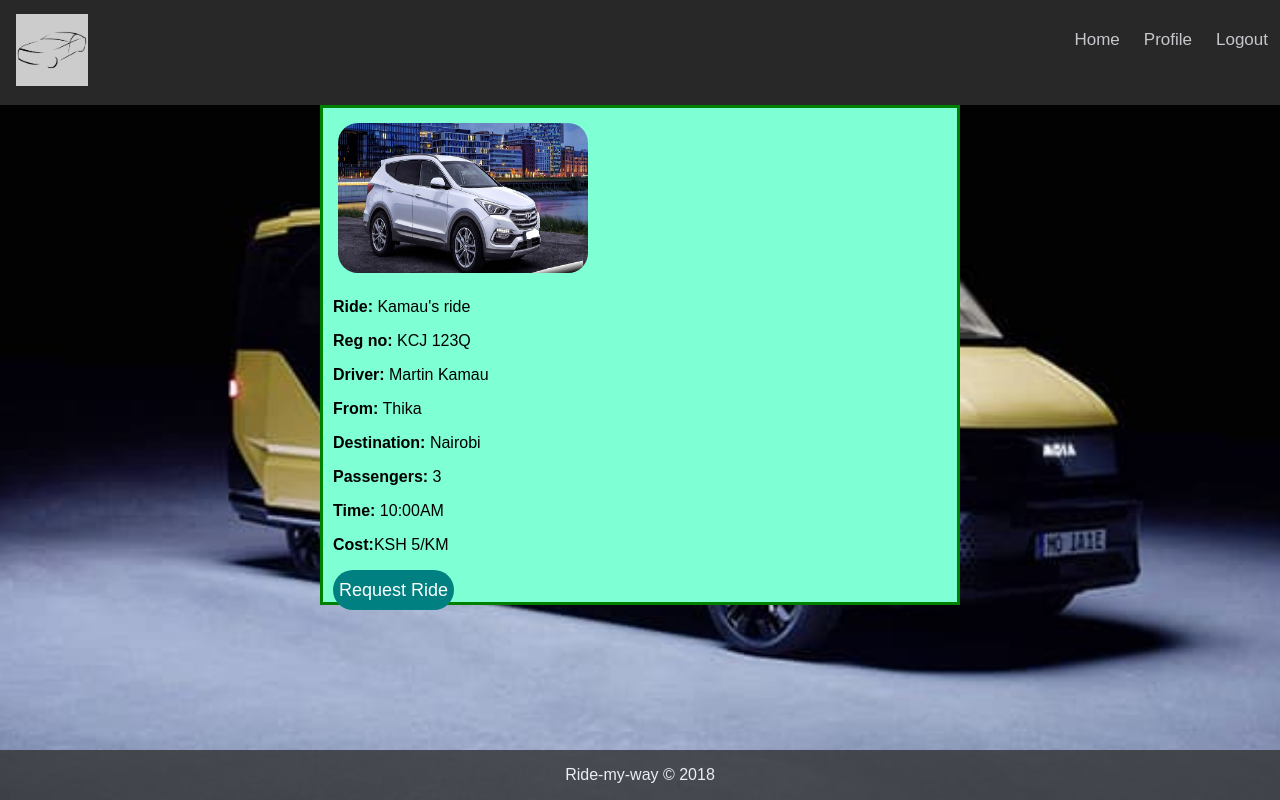
After one commit to Ogollah/Ride-my-way, a Python web app: template UI/templates/ride.html in a window 1280 px wide. The commit adds this page. Run offline with Jinja, Linux system fonts and the light colour scheme; the template is opened without the code that fills it, so the values that code supplies are empty.

Commit message:
[ft-#158454339] modify ride detail page and add button to home page

```diff
--- a/UI/static/styles/main.css
+++ b/UI/static/styles/main.css
@@ -230,20 +258,59 @@ input[type="password"] {
     border: none;
     outline: none;
     height: 40px;
-    background: teal;
-    color: white;
+    background: #008080;
+    color: #ffffff;
+    font-size: 18px;
+    border-radius: 20px;
+}
+
+/*Ride */
+
+.ride {
+    min-width: 300px;
+    height: 500px;
+    padding: 10px;
+    box-sizing: border-box;
+    margin: auto;
+    width: 50%;
+    border: 3px solid #008000;
+    background-color: #7fffd4;
+    color: #000000;
+}
+
+#ride-img {
+    margin: auto;
+    border-radius: 25px;
+    background-position: left top;
+    background-repeat: repeat;
+    padding: 5px;
+    width: 250px;
+    height: 150px;
+}
+
+.ride {
+    padding: 16;
+}
+
+.ride input[type="submit"] {
+    border: none;
+    outline: none;
+    height: 40px;
+    background: #008080;
+    color: #ffffff;
     font-size: 18px;
     border-radius: 20px;
 }
 
 /*footer*/
-.footer{
+
+.footer {
     position: fixed;
     left: 0;
     bottom: 0;
     width: 100%;
-    background-color: rgb(10, 9, 9);
-    color: white;
+    background-color: #333333;
+    color: #ffffff;
     text-align: center;
     opacity: .8;
 }
--- /dev/null
+++ b/UI/templates/ride.html
@@ -0,0 +1,62 @@
+<!DOCTYPE html>
+<html>
+
+<head>
+    <meta charset="utf-8" />
+    <meta http-equiv="X-UA-Compatible" content="IE=edge">
+    <title>Ride</title>
+    <meta name="viewport" content="width=device-width, initial-scale=1">
+    <!--Core css link-->
+    <link rel="stylesheet" type="text/css" media="screen" href="../static/styles/main.css" />
+    <script src="../static/js/main.js"></script>
+</head>
+
+<body>
+    <!--Navbar-->
+    <div class="navbar">
+        <a href="#">
+            <img id="logo" src="../static/img/logo-4.png">
+        </a>
+        <a id="navbar-right" href="welcome.html">Logout</a>
+        <a id="navbar-right" href="#">Profile</a>
+        <a id="navbar-right" href="home.html">Home</a>
+    </div>
+
+    <!--Ride details-->
+    <div class="ride">
+        <form method="POST" , action="#">
+            <img id="ride-img" src="../static/img/ride-new.jpg" />
+            <div class="ride-details">
+                <p>
+                    <b>Ride:</b> Kamau's ride</p>
+                <p>
+                    <b>Reg no:</b> KCJ 123Q</p>
+                <p>
+                    <b>Driver:</b> Martin Kamau</p>
+                <p>
+                    <b>From:</b> Thika</p>
+                <p>
+                    <b>Destination:</b> Nairobi</p>
+                <p>
+                    <b>Passengers:</b> 3</p>
+                <p>
+                    <b>Time:</b> 10:00AM</p>
+                <p>
+                    <b>Cost:</b>KSH 5/KM</p>
+                <input type="submit" value="Request Ride">
+        </form>
+        </div>
+
+
+
+
+    </div>
+
+    <!--footer fixed-->
+    <div class="footer">
+        <p>Ride-my-way &copy; 2018</p>
+    </div>
+
+</body>
+
+</html>
```
Also changed, not shown: other parts of UI/static/styles/main.css (+55 -27 lines), UI/templates/home.html (+14 -14 lines), UI/static/img/ride-new.jpg (added), UI/static/img/welcome.jpg (deleted).
